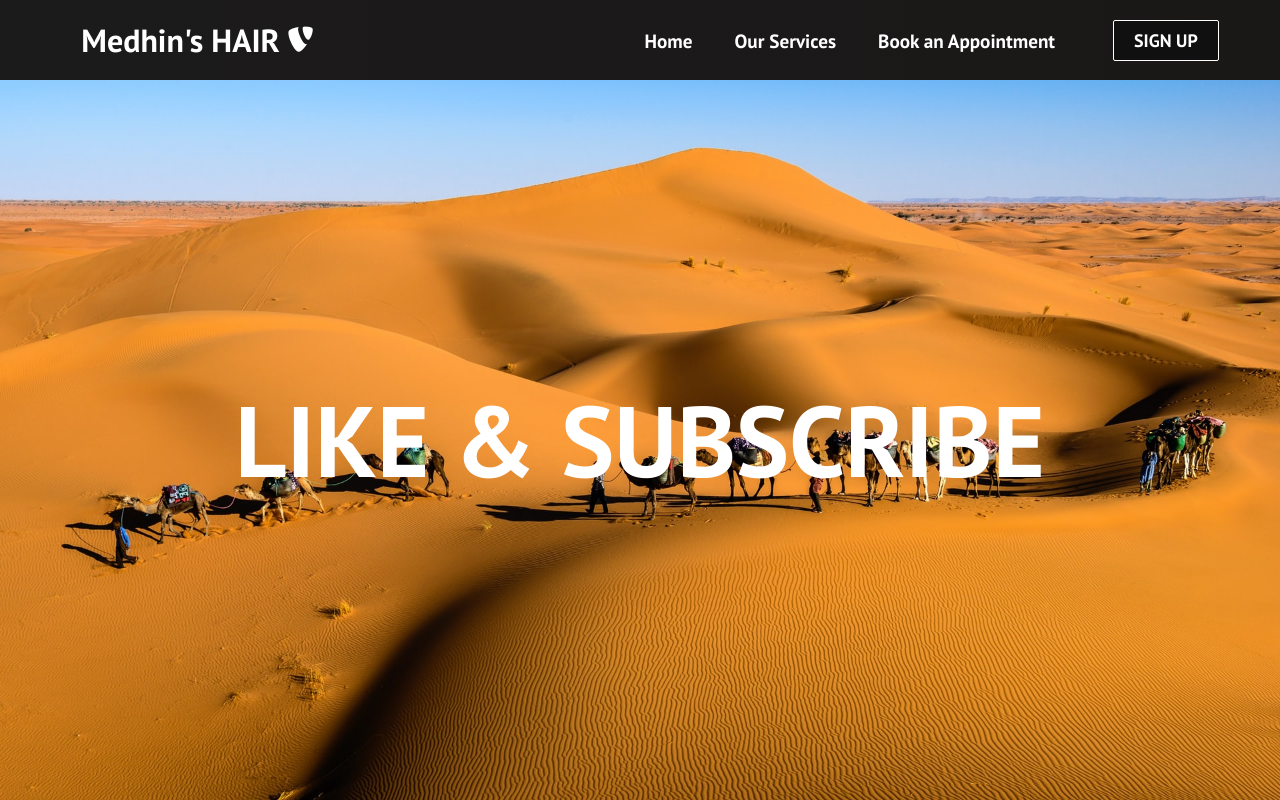
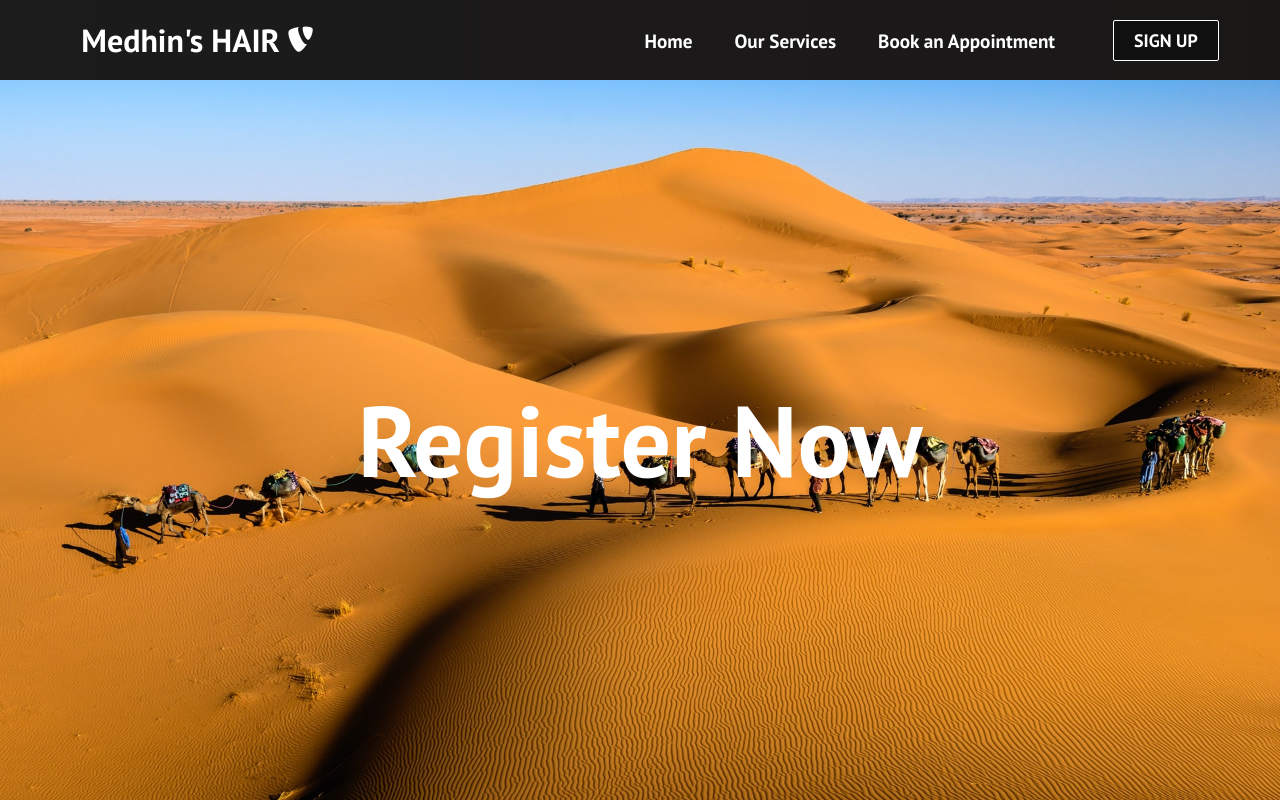
Before and after one commit to samidela/salon, a React (Create React App) app: page /sign-up in a window 1280 px wide. Built offline with nearby package versions, Linux system fonts and the light colour scheme; the HTML template or start-up script is replaced by a standard one.

Commit message:
Sign up page modified

```diff
--- a/src/components/pages/SignUp.js
+++ b/src/components/pages/SignUp.js
@@ -1,6 +1,6 @@
-import React from 'react';
-import '../../App.css';
+import React from "react";
+import "../../App.css";
 
 export default function SignUp() {
-  return <h1 className='sign-up'>LIKE & SUBSCRIBE</h1>;
+  return <h1 className="sign-up">Register Now</h1>;
 }
```
